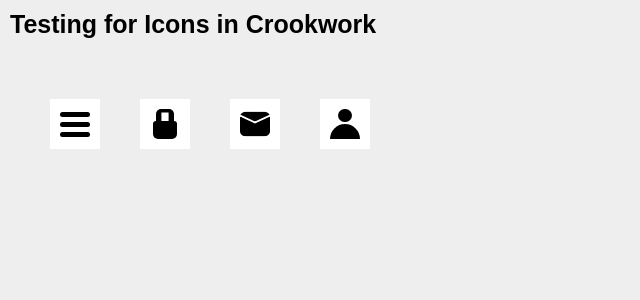
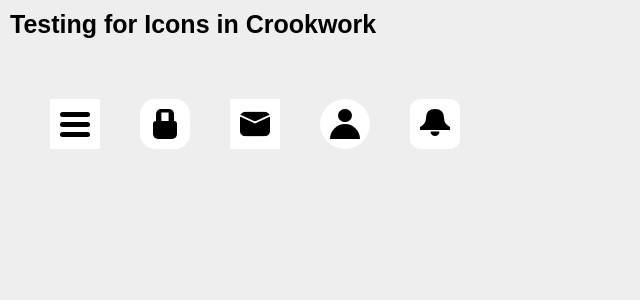
Before and after one commit to Lv1CR00K/react-test, a React (Vite) app: page / in a window 1280 px wide. Shown: the top 300 px of the page, without its empty margins (0-640 px from the left). Built offline with nearby package versions, Linux system fonts and the light colour scheme.

Commit message:
Bell Icon

```diff
--- a/src/App.jsx
+++ b/src/App.jsx
@@ -15,9 +15,10 @@ export default function App(){
         {/* title="_nope" for no animation */}
         <div className='flex_row' style={{ padding : '30px' }}>
             <BtnIcons title="menu" Mar="20" />
-            <BtnIcons title="pass" Mar="20" />
-            <BtnIcons title="mess" Mar="20" />
-            <BtnIcons title="prof" Mar="20" />
+            <BtnIcons title="pass" Mar="20" bRad="15" bgpa="blue"/>
+            <BtnIcons title="mess" Mar="20"  bgpa="yellow"/>
+            <BtnIcons title="prof" Mar="20"  bRad="50" bgpa="red"/>
+            <BtnIcons title="bell" Mar="20"  bgpa="black" bRad="10"/>
         </div>
     </>
     );
--- a/src/VelOne/crookwork_icon.jsx
+++ b/src/VelOne/crookwork_icon.jsx
@@ -29,6 +29,13 @@ export default function BtnIcons(props){
             return (<><div></div><div></div><div></div></>);
         }else if (title.includes("pass") || title.includes("mess") || title.includes("prof")){
             return (<><div></div><div></div></>);
+        }else if (title.includes("bell")){
+            return (
+                <svg style={{ '--HW': styler('hw') }} viewBox='0 0 100 100'>
+                  <path d='M0 70 L100 70 L100 60 Q80 50 80 30 Q80 0 50 0 Q20 0 20 30 Q20 50 0 60 Z'/>
+                  <path d='M35 75 A14 14 0 1 0 65 75 Z'/>
+                </svg>
+              );
         }
     }
 
```
